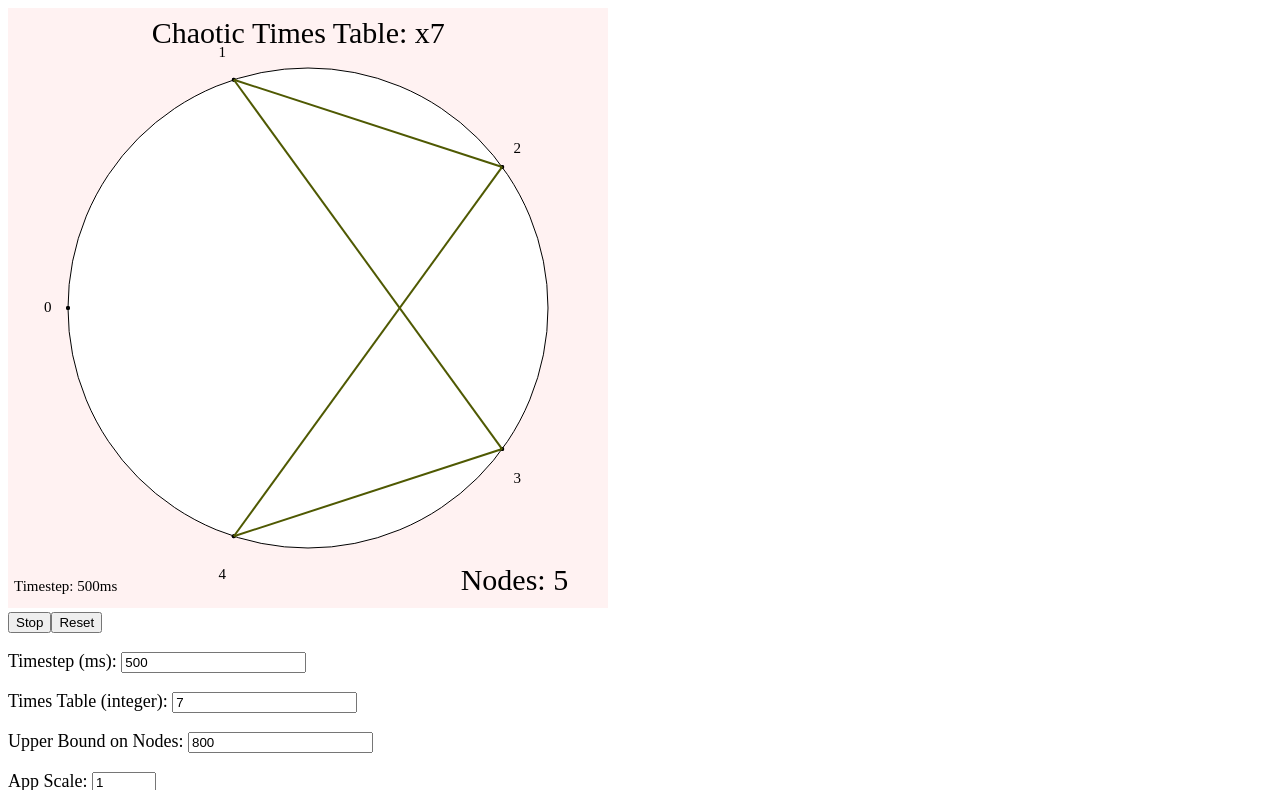
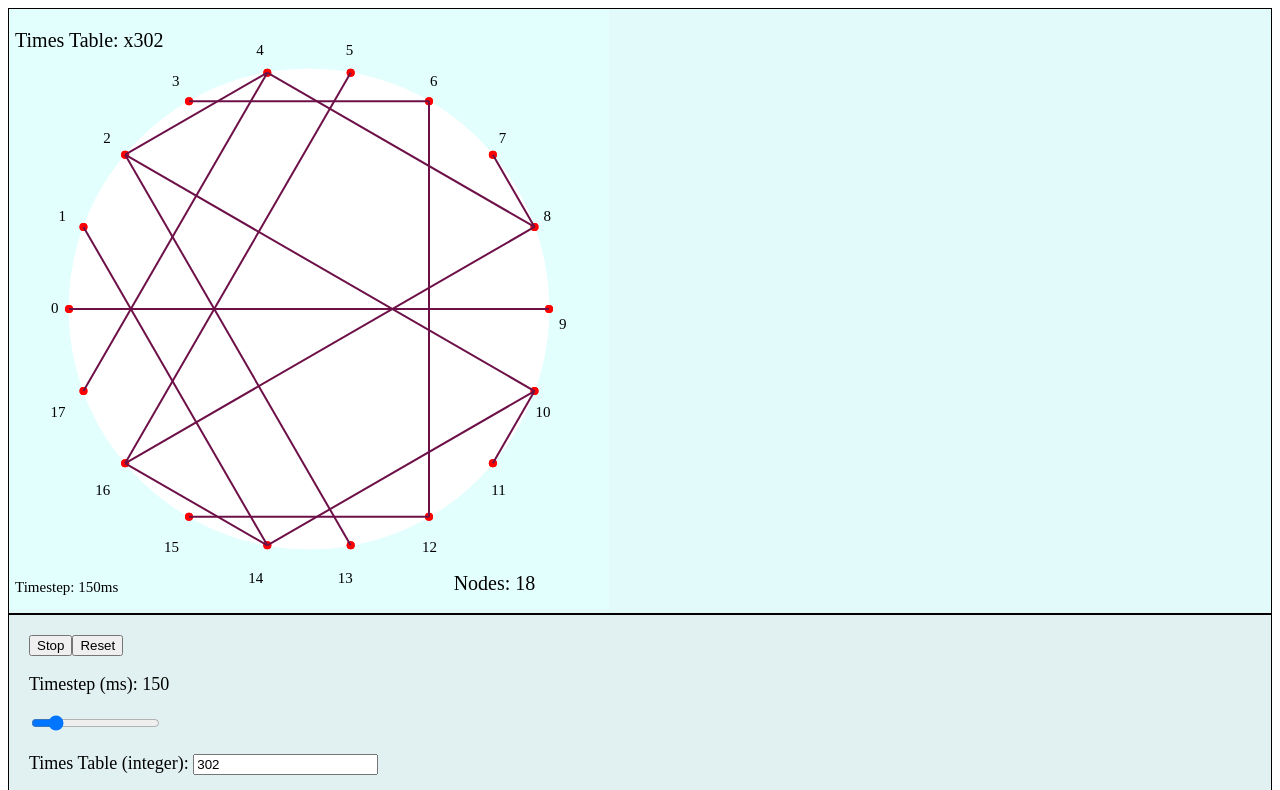
Before and after one commit to michael-iuzzolino/ChaosTimesTables, a plain HTML site: page index.html in a window 1280 px wide. Both pictures are taken after a click on the button "Start". Shown: the top 790 px of the page. Drawn offline with Linux system fonts and the light colour scheme.

Commit message:
Added slider slider. Changed divs.

```diff
--- a/index.html
+++ b/index.html
@@ -3,11 +3,11 @@
 <html>
   <head>
     <title>Chaos</title>
-
+    <script src="scripts/d3.min.js"></script>
     <script src="scripts/config.js"></script>
     <script src="scripts/helpers.js"></script>
     <script src="scripts/script.js"></script>
-    <script src="scripts/d3.min.js"></script>
+
 
   </head>
 
--- a/scripts/config.js
+++ b/scripts/config.js
@@ -1,6 +1,7 @@
 // http://www.d3noob.org/2014/04/using-html-inputs-with-d3js.html
-var MainContainer;
+var MainContainer, SVGContainer;
 var SCALE = 1.0;
+var DOT_SCALE = 2.0;
 
 var HEIGHT, WIDTH;
 
@@ -8,23 +9,31 @@ var CIRCLE_CENTER_H, CIRCLE_CENTER_K, CIRCLE_R;
 
 var INTERUPT, STOP, RUNNING;
 
+var TEXT_COLOR = d3.rgb(0, 0, 0);
+var NODE_COLOR = d3.rgb(255, 0, 0);
 
 var N_LOWER_BOUND = 0;
 var N_UPPER_BOUND = 800;
-var TIMES_TABLE = 7;
+var TIMES_TABLE = 302;
 
-var SLEEP_CONSTANT = 500;
-
+var SLEEP_CONSTANT = 150;
 
 var NODE_NUMBERS = true;
 
-var BACKGROUND_COLOR = [255, 242, 242];
+var BACKGROUND_COLOR = d3.rgb(226, 255, 254);
+var CIRCLE_BORDER = d3.rgb(255, 255, 255)
+var CIRCLE_FILL = d3.rgb(255, 255, 255);
+
 var COLOR_MUTATION_MAG = 50;
-var LINE_COLOR = [0, 0, 0];
+var LINE_COLOR_DEFAULT = d3.rgb(0, 0, 0);
+var CONTROL_CONTAINER_BACKGROUND = d3.rgb(225, 240, 240);
+var SVG_CONTAINER_BACKGROUND = d3.rgb(226, 250, 250);
+var line_color;
 
 var RANDOM_COLORS_PER_LINE = false;
 var RANDOM_COLORS_PER_ITERATION = true;
 
+var NODE_NUMBER_SCALE_FACTOR = 0.075;
 
 
 function sleep(ms)
@@ -43,35 +52,52 @@ function initializeImage()
   CIRCLE_CENTER_K = HEIGHT / 2;
   CIRCLE_R = HEIGHT * 0.4;
 
-  MainContainer = d3.select("body").append("svg").attr("width", WIDTH).attr("height", HEIGHT).attr("id", "WorldContainer");
+  WorldContainer = d3.select("body").append("div").attr("id", "WorldContainer").append("div").attr("id", "SVGContainer").style("border-style", "solid").style("border-width", "1px").style("background-color", SVG_CONTAINER_BACKGROUND);
 
-  MainContainer.append("rect")
+  SVGContainer = WorldContainer.append("svg").attr("width", WIDTH).attr("height", HEIGHT);
+
+  SVGContainer.append("rect")
                 .attr("width", WIDTH)
                 .attr("height", HEIGHT)
-                .attr("fill", function(d) {
-                      var [R, G, B] = BACKGROUND_COLOR;
-                      return d3.rgb(R, G, B);});
+                .attr("fill", BACKGROUND_COLOR);
 
-  MainContainer.append("circle")
+  SVGContainer.append("circle")
                 .attr("cx", CIRCLE_CENTER_H)
                 .attr("cy", CIRCLE_CENTER_K)
                 .attr("r", CIRCLE_R)
-                .style("stroke", "black")
-                .style("fill", "white");
+                .style("stroke", CIRCLE_BORDER)
+                .style("fill", CIRCLE_FILL);
 }
 
 
+function updateText(id, value)
+{
+  console.log("ID: " + id);
+  console.log("New sleep constant: " + SLEEP_CONSTANT);
+  d3.select(id).select("p")
+      .html(function ()
+      {
+        return "Timestep (ms): " + value + " ";
+      });
 
+}
 
 function initializeSettings()
 {
-  d3.select("body").append("div").attr("id", "controls_container");
+  d3.select("#WorldContainer").append("div").attr("id", "controls_container")
+        .style("border-style", "solid")
+        .style("border-width", "1px")
+        .style("padding", "20px")
+        .style("background-color", CONTROL_CONTAINER_BACKGROUND);
+
+
   // Start - Stop button
-  d3.select("#controls_container").append("input")
+  d3.select("#controls_container")
+        .append("input")
         .attr("type", "button")
         .attr("value", "Start")
-    .on("click", function() {
-
+        .on("click", function()
+        {
           if (this.value == "Start")
           {
             start();
@@ -85,32 +111,53 @@ function initializeSettings()
         })
         .attr("id", "start_stop_button");
 
+
   // Reset button
   d3.select("#controls_container").append("input")
         .attr("type", "button")
         .attr("value", "Reset")
-    .on("click", function() {
+        .on("click", function()
+        {
           reset();
         })
         .attr("id", "pause_button");
 
+
   // Timestep textfield
-  d3.select("#controls_container").append("p").html("Timestep (ms): ").style("font-size", function(){
+  // Slider reference: http://bl.ocks.org/d3noob/10632804
+  d3.select("#controls_container").append("p")
+        .html( function()
+        {
+          return "Timestep (ms): " + SLEEP_CONSTANT + " ";
+        })
+        .style("font-size", function()
+        {
           return 18*SCALE + "px";
         })
+        .attr("id", "#timestep_text")
+
+  d3.select("#controls_container")
+        .append("span")
         .append("input")
-    .attr("type", "number")
+        .attr("type", "range")
         .attr("min", "0")
-    .attr("step", "50")
+        .attr("max", "1000")
+        .attr("step", "10")
         .attr("value", SLEEP_CONSTANT)
-    .on("change", function() {
+        .on("input", function()
+        {
           SLEEP_CONSTANT = this.value;
+          updateText("#controls_container", this.value);
+
         })
         .attr("id", "timestep_textfield");
 
 
   // Times table
-  d3.select("#controls_container").append("p").html("Times Table (integer): ").style("font-size", function(){
+  d3.select("#controls_container").append("p")
+        .html("Times Table (integer): ")
+        .style("font-size", function()
+        {
           return 18*SCALE + "px";
         })
         .append("input")
@@ -118,25 +165,60 @@ function initializeSettings()
         .attr("min", "2")
         .attr("step", "1")
         .attr("value", TIMES_TABLE)
-    .on("change", function() {
+        .on("change", function()
+        {
           reset();
           TIMES_TABLE = this.value;
-
         })
         .attr("id", "pause_button");
 
 
 
 
-  // Max Nodes table
-  d3.select("#controls_container").append("p").html("Upper Bound on Nodes: ").style("font-size", function(){
+  // Min Nodes table
+  d3.select("#controls_container")
+        .append("p")
+        .html("Starting Node: ")
+        .style("font-size", function()
+        {
           return 18*SCALE + "px";
         })
+        .append("input")
+        .attr("type", "number")
+        .attr("min", "2")
+        .attr("step", "1")
+        .attr("value", N_LOWER_BOUND)
+        .on("input", function()
+        {
+          if (!RUNNING)
+          {
+            N_LOWER_BOUND = this.value;
+            start();
+          }
+          else
+          {
+            N_LOWER_BOUND = this.value;
+            reset();
+          }
+        })
+        .attr("id", "node_upper_bound");
 
+
+  // Max Nodes table
+  d3.select("#controls_container")
+        .append("p")
+        .html("Ending Nodes: ")
+        .style("font-size", function()
+        {
+          return 18*SCALE + "px";
+        })
         .append("input")
-    .attr("type", "text")
+        .attr("type", "number")
+        .attr("min", "2")
+        .attr("step", "1")
         .attr("value", N_UPPER_BOUND)
-    .on("change", function() {
+        .on("input", function()
+        {
           if (!RUNNING)
           {
             N_LOWER_BOUND = N_UPPER_BOUND;
@@ -152,9 +234,9 @@ function initializeSettings()
 
 
 
-
   // Screen scale
-  d3.select("#controls_container").append("p").html("App Scale: ").style("font-size", function()
+  d3.select("#controls_container").append("p").html("App Scale: ")
+        .style("font-size", function()
         {
           return 18*SCALE + "px";
         })
@@ -164,7 +246,8 @@ function initializeSettings()
         .attr("max", "2")
         .attr("step", "0.1")
         .attr("value", SCALE)
-    .on("change", function() {
+        .on("input", function()
+        {
           SCALE = this.value;
           reset();
           setup();
@@ -173,18 +256,27 @@ function initializeSettings()
 
 
   // Node number checkbox
-  d3.select("#controls_container").append("p")
-                              .html("Node Numbers: <b>ON</b> / off" ).style("font-size", function(){
-                  return 18*SCALE + "px";})
+  d3.select("#controls_container")
+        .append("p")
+        .html("Node Numbers: <b>ON</b> / off" )
+        .style("font-size", function()
+        {
+          return 18*SCALE + "px";
+        })
         .attr("id", "node_number_on_off_text");
-  nodeNumOnOff();
+
 
 
   // Color checkbox
   d3.select("#controls_container").append("p")
-                              .html("Color Scheme: <b>ON</b> / off / random" ).style("font-size", function(){
-                  return 18*SCALE + "px";})
+        .html("Color Scheme: <b>ON</b> / off / random" )
+        .style("font-size", function()
+        {
+          return 18*SCALE + "px";
+        })
         .attr("id", "color_selectors");
+
+  nodeNumOnOff();
   colorMode();
 }
 
@@ -195,35 +287,49 @@ function colorMode()
   d3.select("#color_selectors")
         .append("form").html("Color Evolution ")
         .append("input").attr("type", "checkbox")
-
-
-    .on("click", function() {
+        .on("click", function()
+        {
           var checkbox = d3.select("#color_select_checkbox_1");
           if (checkbox.property("checked"))
           {
-          d3.select("#color_select_checkbox_2").property("checked", false);
+            d3.select("#color_select_checkbox_2")
+                      .property("checked", false);
             RANDOM_COLORS_PER_ITERATION = true;
             RANDOM_COLORS_PER_LINE = false;
-          d3.select("#color_selectors").html("Color Scheme: <b>ON</b> / off / random" ).style("font-size", function(){
-                  return 18*SCALE + "px";});
+            d3.select("#color_selectors")
+                    .html("Color Scheme: <b>ON</b> / off / random" )
+                    .style("font-size", function()
+                    {
+                      return 18*SCALE + "px";
+                    });
           }
           else if (d3.select("#color_select_checkbox_2").property("checked"))
           {
             RANDOM_COLORS_PER_ITERATION = false;
             RANDOM_COLORS_PER_LINE = true;
-          d3.select("#color_selectors").html("Color Scheme: on / off / <b>RANDOM</b>" ).style("font-size", function(){
-                  return 18*SCALE + "px";});
+            d3.select("#color_selectors")
+                    .html("Color Scheme: on / off / <b>RANDOM</b>" )
+                    .style("font-size", function()
+                    {
+                      return 18*SCALE + "px";
+                    });
           }
           else
           {
             RANDOM_COLORS_PER_ITERATION = false;
             RANDOM_COLORS_PER_LINE = false
-          d3.select("#color_selectors").html("Color Scheme: on / <b>OFF</b> / random" ).style("font-size", function(){
-                  return 18*SCALE + "px";});
+            d3.select("#color_selectors")
+              .html("Color Scheme: on / <b>OFF</b> / random" )
+              .style("font-size", function()
+              {
+                return 18*SCALE + "px";
+              });
           }
           colorMode();
         })
         .attr("id", "color_select_checkbox_1");
+
+
 
   // checkbox 2
   d3.select("#color_selectors")
@@ -237,22 +343,34 @@ function colorMode()
               d3.select("#color_select_checkbox_1").property("checked", false);
               RANDOM_COLORS_PER_ITERATION = false;
               RANDOM_COLORS_PER_LINE = true;
-          d3.select("#color_selectors").html("Color Scheme: on / off / <b>RANDOM</b>" ).style("font-size", function(){
-                  return 18*SCALE + "px";});
+              d3.select("#color_selectors")
+                    .html("Color Scheme: on / off / <b>RANDOM</b>" )
+                    .style("font-size", function()
+                    {
+                      return 18*SCALE + "px";
+                    });
             }
             else if (d3.select("#color_select_checkbox_1").property("checked"))
             {
               RANDOM_COLORS_PER_ITERATION = true;
               RANDOM_COLORS_PER_LINE = false;
-          d3.select("#color_selectors").html("Color Scheme: <b>ON</b> / off / random" ).style("font-size", function(){
-                  return 18*SCALE + "px";});
+              d3.select("#color_selectors")
+                      .html("Color Scheme: <b>ON</b> / off / random" )
+                      .style("font-size", function()
+                      {
+                        return 18*SCALE + "px";
+                      });
             }
             else
             {
               RANDOM_COLORS_PER_ITERATION = false;
               RANDOM_COLORS_PER_LINE = false
-          d3.select("#color_selectors").html("Color Scheme: on / <b>OFF</b> / random" ).style("font-size", function(){
-                  return 18*SCALE + "px";});
+              d3.select("#color_selectors")
+                      .html("Color Scheme: on / <b>OFF</b> / random" )
+                      .style("font-size", function()
+                      {
+                        return 18*SCALE + "px";
+                      });
             }
             colorMode();
         })
@@ -269,8 +387,8 @@ function nodeNumOnOff()
   d3.select("#node_number_on_off_text")
         .append("form")
         .append("input").attr("type", "checkbox")
-
-    .on("click", function() {
+        .on("click", function()
+        {
           var checkbox = d3.select("#node_number_checkbox");
           if (checkbox.property("checked"))
           {
@@ -285,6 +403,7 @@ function nodeNumOnOff()
           nodeNumOnOff();
         })
         .attr("id", "node_number_checkbox");
+
       d3.select("#node_number_checkbox").property("checked", NODE_NUMBERS);
 }
 
--- a/scripts/helpers.js
+++ b/scripts/helpers.js
@@ -1,19 +1,22 @@
 function mutateLineColor()
 {
-  for (var i=0; i < LINE_COLOR.length; i++)
+  var color_ids = ['r', 'g', 'b'];
+  for (var i=0; i < 3; i++)
   {
     var mutationMagnitude = Math.random()*COLOR_MUTATION_MAG;
     var mutationDirection = (Math.floor(Math.random()*2) == 0) ? -1 : 1;
     var colorMutation = mutationMagnitude * mutationDirection;
-    LINE_COLOR[i] += colorMutation;
+    var color = color_ids[i];
+    line_color[color] += colorMutation;
 
-    if (LINE_COLOR[i] > 200)
+
+    if (line_color[color] > 200)
     {
-      LINE_COLOR[i] = 200;
+      line_color[color] = 200;
     }
-    else if (LINE_COLOR[i] < 0)
+    else if (line_color[color] < 0)
     {
-      LINE_COLOR[i] = 0;
+      line_color[color] = 0;
     }
   }
 
@@ -21,11 +24,11 @@ function mutateLineColor()
 
 function createNodes(x, y, dot_radius)
 {
-  MainContainer.append("circle")
+  SVGContainer.append("circle")
               .attr("cx", x)
               .attr("cy", y)
               .attr("r", dot_radius)
-                  .style("fill", "black")
+              .style("fill", NODE_COLOR)
               .attr("class", "dots");
 }
 
@@ -33,55 +36,57 @@ function createNodes(x, y, dot_radius)
 
 function numberNodes(x, y, n)
 {
-  MainContainer.append("text")
+  var new_R, theta_x, theta_y, sign, new_x, new_y;
+
+  SVGContainer.append("text")
             .text(function() { return n; })
-          .attr("x", function() {
-
-            var new_R = CIRCLE_R + CIRCLE_R*0.1;
+            .attr("x", function()
+            {
+              new_R = CIRCLE_R + CIRCLE_R*NODE_NUMBER_SCALE_FACTOR;
 
               if (n == 0)
               {
                 return CIRCLE_CENTER_H - new_R;
               }
-            var theta_x = Math.acos((x - CIRCLE_CENTER_H)/ CIRCLE_R);
-            var theta_y = Math.asin((y - CIRCLE_CENTER_K)/ CIRCLE_R);
-            var sign = theta_x / theta_y;
-
+              theta_x = Math.acos((x - CIRCLE_CENTER_H)/ CIRCLE_R);
+              theta_y = Math.asin((y - CIRCLE_CENTER_K)/ CIRCLE_R);
+              sign = theta_x / theta_y;
 
               if (sign >= 0)
               {
-              var new_x = new_R * Math.cos(theta_x) + CIRCLE_CENTER_H- this.getComputedTextLength()*SCALE;
+                new_x = new_R * Math.cos(theta_x) + CIRCLE_CENTER_H- this.getComputedTextLength()*SCALE;
               }
               else
               {
-              var new_x = new_R * Math.cos(theta_x) + CIRCLE_CENTER_H - this.getComputedTextLength()*SCALE;
+                new_x = new_R * Math.cos(theta_x) + CIRCLE_CENTER_H - this.getComputedTextLength()*SCALE;
               }
 
               return new_x;
             })
-          .attr("y", function() {
-            var new_R = CIRCLE_R + CIRCLE_R*0.1;
+            .attr("y", function()
+            {
+              new_R = CIRCLE_R + CIRCLE_R*NODE_NUMBER_SCALE_FACTOR;
 
               if (n == 0)
               {
                 return CIRCLE_CENTER_K + (this.getComputedTextLength() - 4)*SCALE;
               }
-            var theta_x = Math.acos((x - CIRCLE_CENTER_H)/ CIRCLE_R);
-            var theta_y = Math.asin((y - CIRCLE_CENTER_K)/ CIRCLE_R);
-            var sign = theta_x / theta_y;
+              theta_x = Math.acos((x - CIRCLE_CENTER_H)/ CIRCLE_R);
+              theta_y = Math.asin((y - CIRCLE_CENTER_K)/ CIRCLE_R);
+              sign = theta_x / theta_y;
 
               if (sign >= 0)
               {
-              var new_y = new_R * Math.sin(theta_x) + CIRCLE_CENTER_K+ 20*SCALE;
+                new_y = new_R * Math.sin(theta_x) + CIRCLE_CENTER_K+ 20*SCALE;
               }
               else
               {
-              var new_y = new_R * Math.sin(theta_x+Math.PI) + CIRCLE_CENTER_K ;
+                new_y = new_R * Math.sin(theta_x+Math.PI) + CIRCLE_CENTER_K ;
               }
 
               return new_y;
             })
             .attr("font-size", function() { return 15*SCALE +"px";})
-          .attr("fill", "black")
+            .attr("fill", TEXT_COLOR)
             .attr("class", "text");
 }
--- a/scripts/script.js
+++ b/scripts/script.js
@@ -3,7 +3,7 @@
 async function generateDots(N, dots)
 {
   var K = 2*Math.PI / N;
-  var dot_radius = 2 * SCALE;
+  var dot_radius = 2 * SCALE * DOT_SCALE;
 
   for (var n=0; n < N; n++)
   {
@@ -61,22 +61,21 @@ function generateCords(n, dots)
     var index_d_2 = (index_d_1 * TIMES_TABLE) % n;
     var dot_2_coords = dots[index_d_2];
 
-    MainContainer.append("line")
+    SVGContainer.append("line")
                 .attr("x1", function() { return dot_1_coords[0]; })
                 .attr("y1", function() { return dot_1_coords[1]; })
                 .attr("x2", function() { return dot_2_coords[0]; })
                 .attr("y2", function() { return dot_2_coords[1]; })
-                  .attr("stroke", function() {
-                          var [R, G, B] = LINE_COLOR;
-                          return d3.rgb(R, G, B);
-                  })
+                .attr("stroke", line_color)
                 .attr("stroke-width", "2")
                 .attr("class", "line");
+
     if (RANDOM_COLORS_PER_LINE)
     {
       mutateLineColor();
     }
   }
+
   if (RANDOM_COLORS_PER_ITERATION)
   {
     mutateLineColor();
@@ -90,44 +89,50 @@ function updateCircle(n)
   cleanCircle();
 
   // HEADER:  Times-Table indicator
-  MainContainer.append("text")
-                  .text(function() { return "Chaotic Times Table: x" + TIMES_TABLE; })
-                  .attr("x", function() {
-                        var new_x = (WIDTH * 0.5) - this.getComputedTextLength()*SCALE;
+  SVGContainer.append("text")
+              .text(function() { return "Times Table: x" + TIMES_TABLE; })
+              .attr("x", function()
+              {
+                var new_x = (WIDTH * 0.01);
                 return new_x;
               })
-                  .attr("y", function() {
+              .attr("y", function()
+              {
                 var new_y = (HEIGHT*0.08) - this.getComputedTextLength()*0.08*SCALE;
                 return new_y;
               })
-                  .attr("font-size", function() { return 30*SCALE +"px";})
-                  .attr("fill", "black")
-                  .attr("class", "text");
-
-  // Add node counter
-  MainContainer.append("text")
-                  .text(function() { return "Nodes: " + n; })
-                  .attr("x", function() {
-                        var new_x = (WIDTH * 0.85) - this.getComputedTextLength()*SCALE;
-                        return new_x;
-                  })
-                  .attr("y", function() {
-                        var new_y = (HEIGHT * 0.98) - this.getComputedTextLength()*0.1*SCALE;
-                        return new_y;
-                  })
-                  .attr("font-size", function() { return 30*SCALE +"px";})
+              .attr("font-size", function() { return 20*SCALE +"px";})
               .attr("fill", "black")
               .attr("class", "text");
 
 
+  // Add node counter
+  SVGContainer.append("text")
+              .text(function() { return "Nodes: " + n; })
+              .attr("x", function()
+              {
+                var new_x = (WIDTH * 0.85) - this.getComputedTextLength()*SCALE;
+                return new_x;
+              })
+              .attr("y", function()
+              {
+                var new_y = (HEIGHT * 0.98) - this.getComputedTextLength()*0.1*SCALE;
+                return new_y;
+              })
+              .attr("font-size", function() { return 20*SCALE +"px";})
+              .attr("fill", "black")
+              .attr("class", "text");
+
   // Time-step
-  MainContainer.append("text")
+  SVGContainer.append("text")
               .text(function() { return "Timestep: " + SLEEP_CONSTANT + "ms"; })
-                  .attr("x", function() {
+              .attr("x", function()
+              {
                 var new_x = (WIDTH * 0.01);
                 return new_x;
               })
-                  .attr("y", function() {
+              .attr("y", function()
+              {
                 var new_y = (HEIGHT * 0.99) - this.getComputedTextLength()*0.1*SCALE;
                 return new_y;
               })
@@ -143,6 +148,7 @@ async function start()
   STOP = false;
   RUNNING = true;
   var dots;
+  line_color = LINE_COLOR_DEFAULT;
 
   for (var n=N_LOWER_BOUND; n <= N_UPPER_BOUND; n++)
   {
@@ -183,6 +189,7 @@ async function reset()
   await sleep(1000);
 
   N_LOWER_BOUND = 0;
+  line_color = LINE_COLOR_DEFAULT;
 
   d3.select("#start_stop_button").attr("value", "Start");
   cleanCircle();
```
Also changed, not shown: 2 other files. Lines whose indentation alone changed are shown as unchanged.
